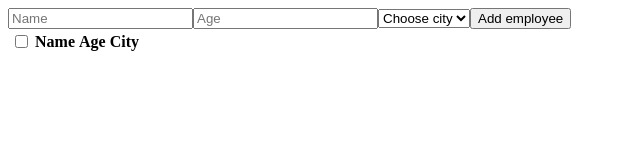
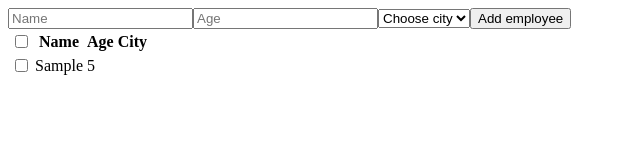
Before and after one commit to IevaSta/Employee-table, a React (Create React App) app: page / in a window 1280 px wide. Both pictures are taken after typing "Sample", "5" into the empty fields and a click on the button "Add employee". Shown: the top 160 px of the page, without its empty margins (0-640 px from the left). Built offline with nearby package versions, Linux system fonts and the light colour scheme.

Commit message:
tableBody

```diff
--- a/src/Components/TableBody.jsx
+++ b/src/Components/TableBody.jsx
@@ -1,7 +1,28 @@
+import { useContext } from "react";
+import DataContext from "./DataContext";
+
 function TableBody() {
+  const { data } = useContext(DataContext);
+
   return (
     <>
-      <tbody></tbody>
+      <tbody>
+        {data?.map((e) => (
+          <tr key={e.id}>
+            <td>
+              {" "}
+              <input
+                type="checkbox"
+                onChange={() => {}}
+                checked={e.check}
+              ></input>
+            </td>
+            <td>{e.name}</td>
+            <td>{e.age}</td>
+            <td>{e.city}</td>
+          </tr>
+        ))}
+      </tbody>
     </>
   );
 }
```
